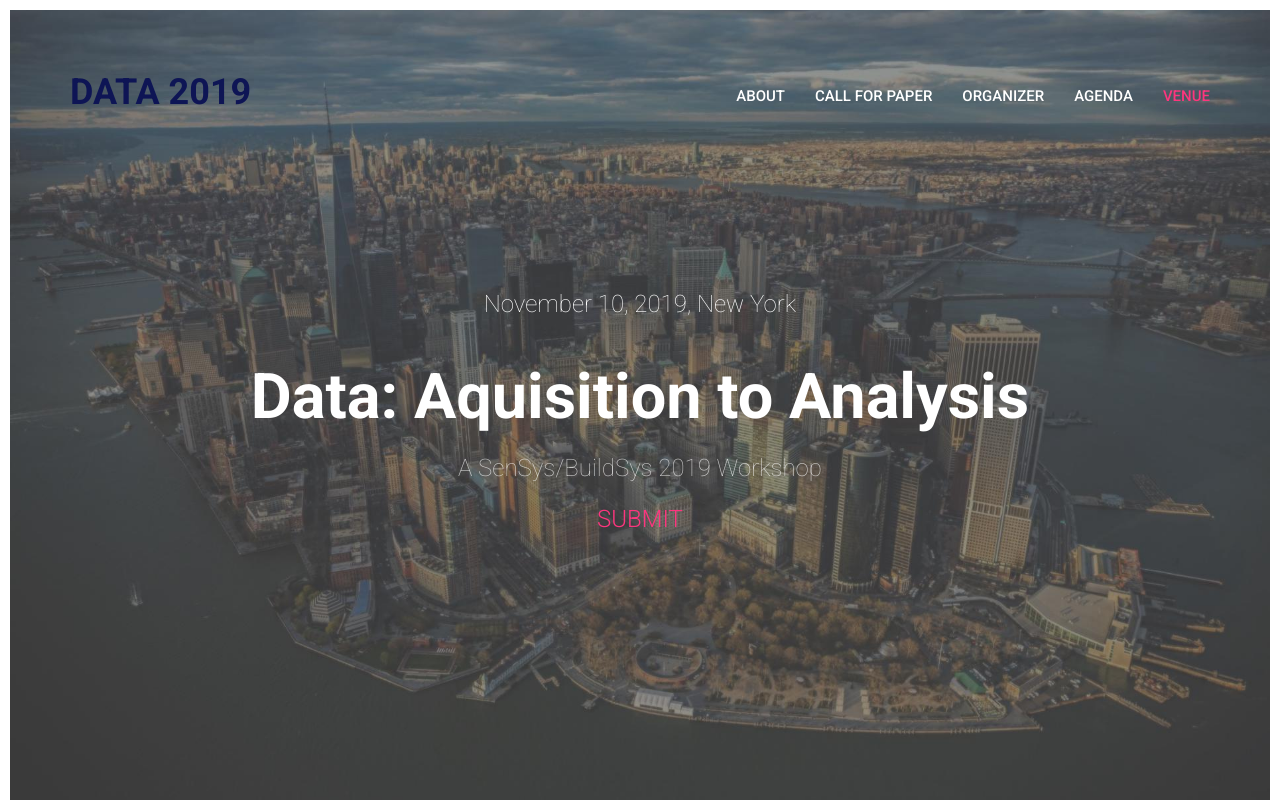
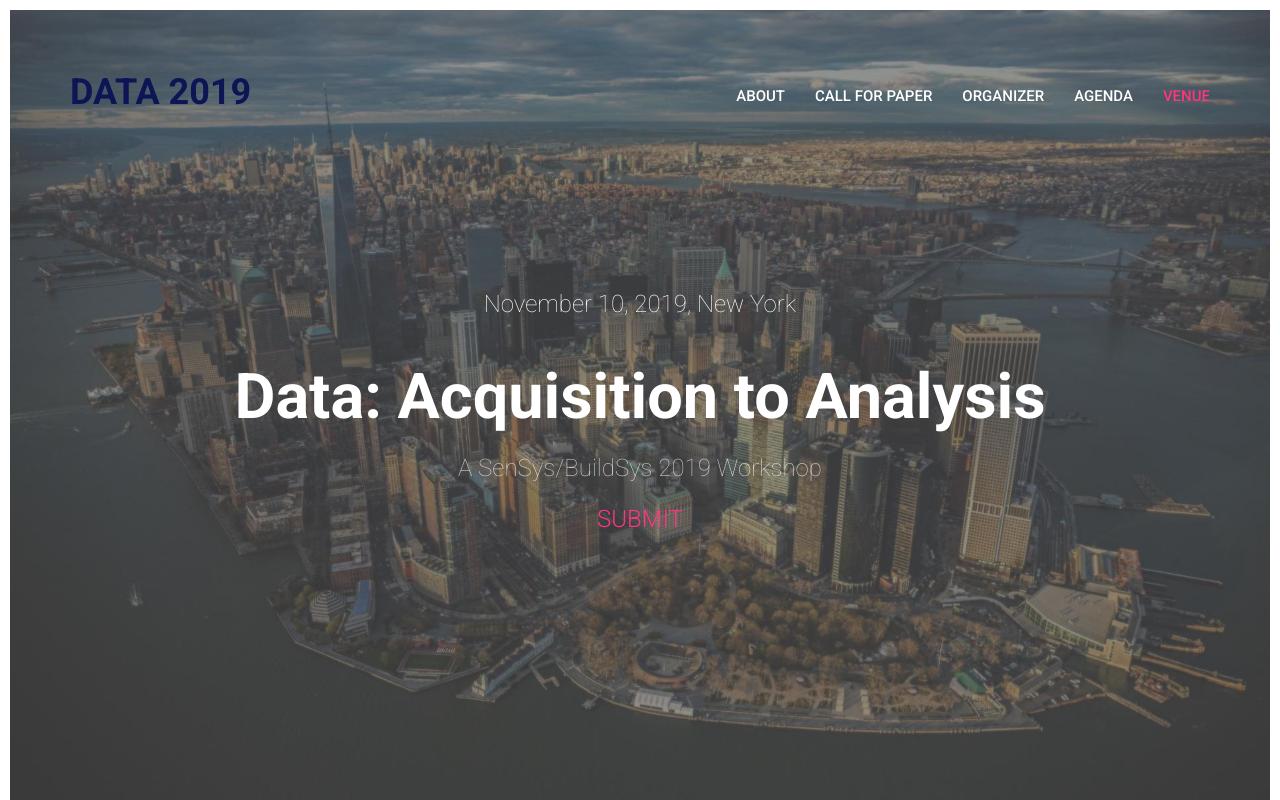
Before and after one commit to workshopdata/DATA2019, a plain HTML site: page index.html in a window 1280 px wide. Shown: the top 800 px of the page. Drawn offline with Linux system fonts and the light colour scheme; some packages are replaced by stand-ins of ours.

Commit message:
fix typo

```diff
--- a/index.html
+++ b/index.html
@@ -5,7 +5,7 @@
     <meta http-equiv="X-UA-Compatible" content="IE=edge">
     <meta name="viewport" content="width=device-width, initial-scale=1">
     <!-- The above 3 meta tags *must* come first in the head; any other head content must come *after* these tags -->
-    <title>2nd Workshop on Data: Aquisition to Analysis (2019) </title>
+    <title>2nd Workshop on Data: Acquisition to Analysis (2019) </title>
 
     <!-- favicon -->
     <!-- <link href="favicon.png" rel=icon> -->
@@ -75,7 +75,7 @@
     <div class="jumbotron text-center">
         <div class="content">
             <div class="event-date">November 10, 2019, New York</div>
-            <h1>Data: Aquisition to Analysis </h1>
+            <h1>Data: Acquisition to Analysis </h1>
             <p class="lead"><storng>A SenSys/BuildSys 2019 Workshop</strong></p>
             <h3><a href="https://data19.hotcrp.com/">SUBMIT</a></h3>
             <!-- <button type="button" class="btn btn-default btn-lg">STAY IN THE LOOP</button> -->
```
